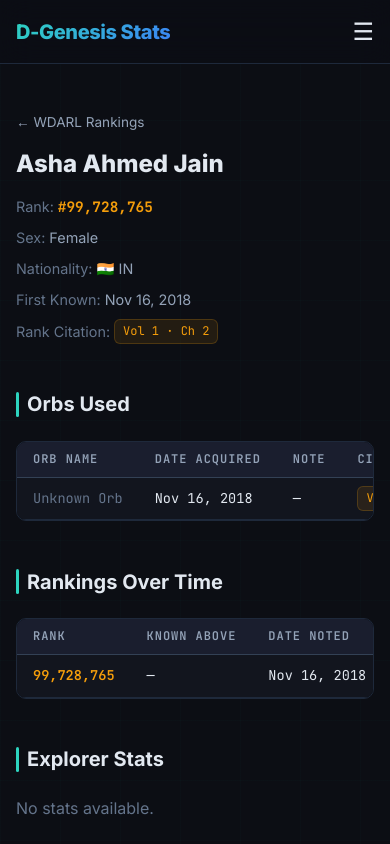
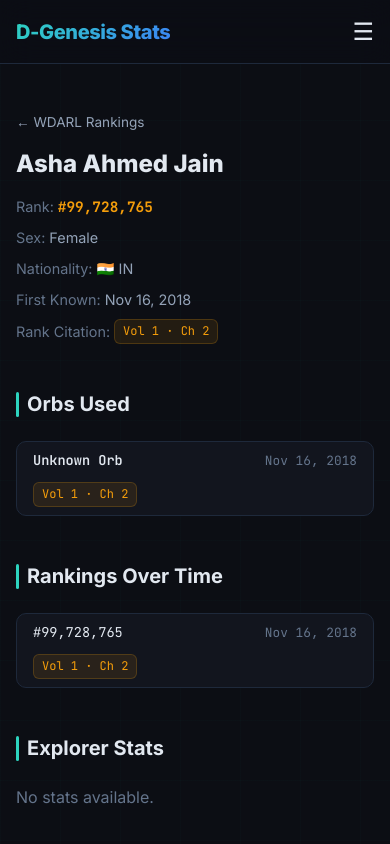
Before and after one commit to sorvani/dgenesisinfo, a Next.js app: page /explorers/asha-ahmed-jain in a window 390 px wide. Shown: the top 844 px of the page. Built offline with nearby package versions, Linux system fonts and the light colour scheme.

Commit message:
Mobile-friendly stacked cards for Orbs Used and Rankings Over Time on explorer detail pages

```diff
--- a/package.json
+++ b/package.json
@@ -13,12 +13,12 @@
     "cf-typegen": "wrangler types --env-interface CloudflareEnv cloudflare-env.d.ts"
   },
   "dependencies": {
-    "@opennextjs/cloudflare": "^1.18.0",
     "next": "16.2.2",
     "react": "19.2.4",
     "react-dom": "19.2.4"
   },
   "devDependencies": {
+    "@opennextjs/cloudflare": "^1.18.0",
     "@types/node": "^20",
     "@types/react": "^19",
     "@types/react-dom": "^19",
--- a/src/app/explorers/[slug]/page.tsx
+++ b/src/app/explorers/[slug]/page.tsx
@@ -123,7 +123,9 @@ export default async function ExplorerDetailPage(
       <section className="detail-section">
         <h2 className="detail-section-title">Orbs Used</h2>
         {explorer.orbs_used.length > 0 ? (
-          <div className="data-table-wrapper">
+          <>
+            {/* Desktop table */}
+            <div className="data-table-wrapper detail-desktop-only">
               <table className="data-table">
                 <thead>
                   <tr>
@@ -165,6 +167,46 @@ export default async function ExplorerDetailPage(
                 </tbody>
               </table>
             </div>
+            {/* Mobile stacked cards */}
+            <div className="detail-mobile-only">
+              {explorer.orbs_used.map((orbUsed, i) => {
+                const orbInfo = orbUsed.orb_id
+                  ? getOrbById(orbUsed.orb_id)
+                  : null;
+                return (
+                  <div key={i} className="mobile-stacked-card">
+                    <div className="mobile-stacked-row mobile-stacked-row-primary">
+                      <span className="mobile-stacked-name">
+                        {orbInfo ? (
+                          <Link
+                            href={`/orbs/${orbInfo.slug}`}
+                            style={{ color: "var(--accent-teal)" }}
+                          >
+                            {orbInfo.orb_name}
+                          </Link>
+                        ) : (
+                          <span className="value-muted">Unknown Orb</span>
+                        )}
+                      </span>
+                      <span className="mobile-stacked-date">
+                        {formatDate(orbUsed.date_acquired)}
+                      </span>
+                    </div>
+                    {orbUsed.date_note && (
+                      <div className="mobile-stacked-row mobile-stacked-row-note">
+                        {orbUsed.date_note}
+                      </div>
+                    )}
+                    {orbUsed.citation && (
+                      <div className="mobile-stacked-row mobile-stacked-row-citation">
+                        <CitationBadge citation={orbUsed.citation} />
+                      </div>
+                    )}
+                  </div>
+                );
+              })}
+            </div>
+          </>
         ) : (
           <p style={{ color: "var(--text-muted)" }}>
             No orbs known to have been used.
@@ -176,7 +218,9 @@ export default async function ExplorerDetailPage(
       <section className="detail-section">
         <h2 className="detail-section-title">Rankings Over Time</h2>
         {sortedRankings.length > 0 ? (
-          <div className="data-table-wrapper">
+          <>
+            {/* Desktop table */}
+            <div className="data-table-wrapper detail-desktop-only">
               <table className="data-table">
                 <thead>
                   <tr>
@@ -208,6 +252,36 @@ export default async function ExplorerDetailPage(
                 </tbody>
               </table>
             </div>
+            {/* Mobile stacked cards */}
+            <div className="detail-mobile-only">
+              {sortedRankings.map((ranking, i) => (
+                <div key={i} className="mobile-stacked-card">
+                  <div className="mobile-stacked-row mobile-stacked-row-primary">
+                    <span>
+                      <span className="value-highlight" style={{ marginRight: "var(--space-sm)" }}>
+                        {ranking.rank && ranking.rank !== 0
+                          ? `#${ranking.rank.toLocaleString()}`
+                          : "—"}
+                      </span>
+                      {ranking.known_above_rank && (
+                        <span className="value-muted" style={{ fontSize: "0.8rem" }}>
+                          Above {ranking.known_above_rank.toLocaleString()}
+                        </span>
+                      )}
+                    </span>
+                    <span className="mobile-stacked-date">
+                      {formatDate(ranking.date_noted)}
+                    </span>
+                  </div>
+                  {ranking.citation && (
+                    <div className="mobile-stacked-row mobile-stacked-row-citation">
+                      <CitationBadge citation={ranking.citation} />
+                    </div>
+                  )}
+                </div>
+              ))}
+            </div>
+          </>
         ) : (
           <p style={{ color: "var(--text-muted)" }}>
             No ranking history available.
--- a/src/app/globals.css
+++ b/src/app/globals.css
@@ -737,6 +737,62 @@ h3 { font-size: clamp(1.125rem, 2.5vw, 1.5rem); }
   animation: fadeInUp 0.5s ease forwards;
 }
 
+/* ─── Mobile Stacked Cards (Explorer Detail) ────────────── */
+.detail-mobile-only {
+  display: none;
+}
+
+.mobile-stacked-card {
+  background: var(--bg-secondary);
+  border: 1px solid var(--border-subtle);
+  border-radius: var(--radius-md);
+  overflow: hidden;
+}
+
+.mobile-stacked-card + .mobile-stacked-card {
+  margin-top: var(--space-sm);
+}
+
+.mobile-stacked-row {
+  padding: var(--space-sm) var(--space-md);
+}
+
+.mobile-stacked-row-primary {
+  display: flex;
+  justify-content: space-between;
+  align-items: center;
+  gap: var(--space-sm);
+  font-family: var(--font-mono);
+  font-size: 0.85rem;
+}
+
+.mobile-stacked-name {
+  font-weight: 600;
+  min-width: 0;
+  overflow: hidden;
+  text-overflow: ellipsis;
+}
+
+.mobile-stacked-date {
+  color: var(--text-muted);
+  font-size: 0.8rem;
+  white-space: nowrap;
+  flex-shrink: 0;
+}
+
+.mobile-stacked-row-note {
+  padding-top: 0;
+  font-size: 0.8rem;
+  color: var(--text-secondary);
+  line-height: 1.5;
+  white-space: normal;
+}
+
+.mobile-stacked-row-citation {
+  padding-top: 0;
+  padding-bottom: var(--space-sm);
+}
+
 /* ─── Responsive ────────────────────────────────────────── */
 @media (max-width: 768px) {
   .navbar-links {
@@ -776,6 +832,14 @@ h3 { font-size: clamp(1.125rem, 2.5vw, 1.5rem); }
   .data-table-wrapper {
     font-size: 0.8rem;
   }
+
+  .detail-desktop-only {
+    display: none;
+  }
+
+  .detail-mobile-only {
+    display: block;
+  }
 }
 
 @media (max-width: 480px) {
```
Also changed, not shown: 1 other file (tests, documents, lock files or other folders). Lines whose indentation alone changed are shown as unchanged.
